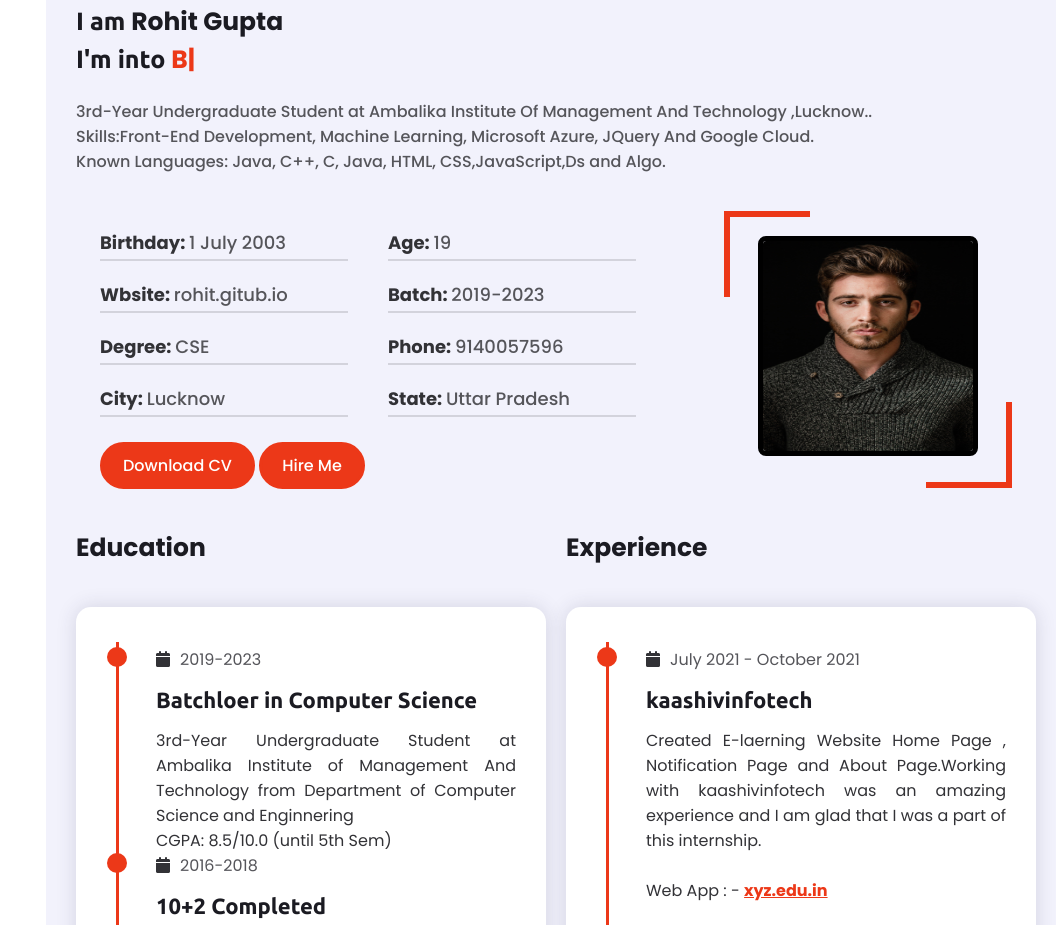
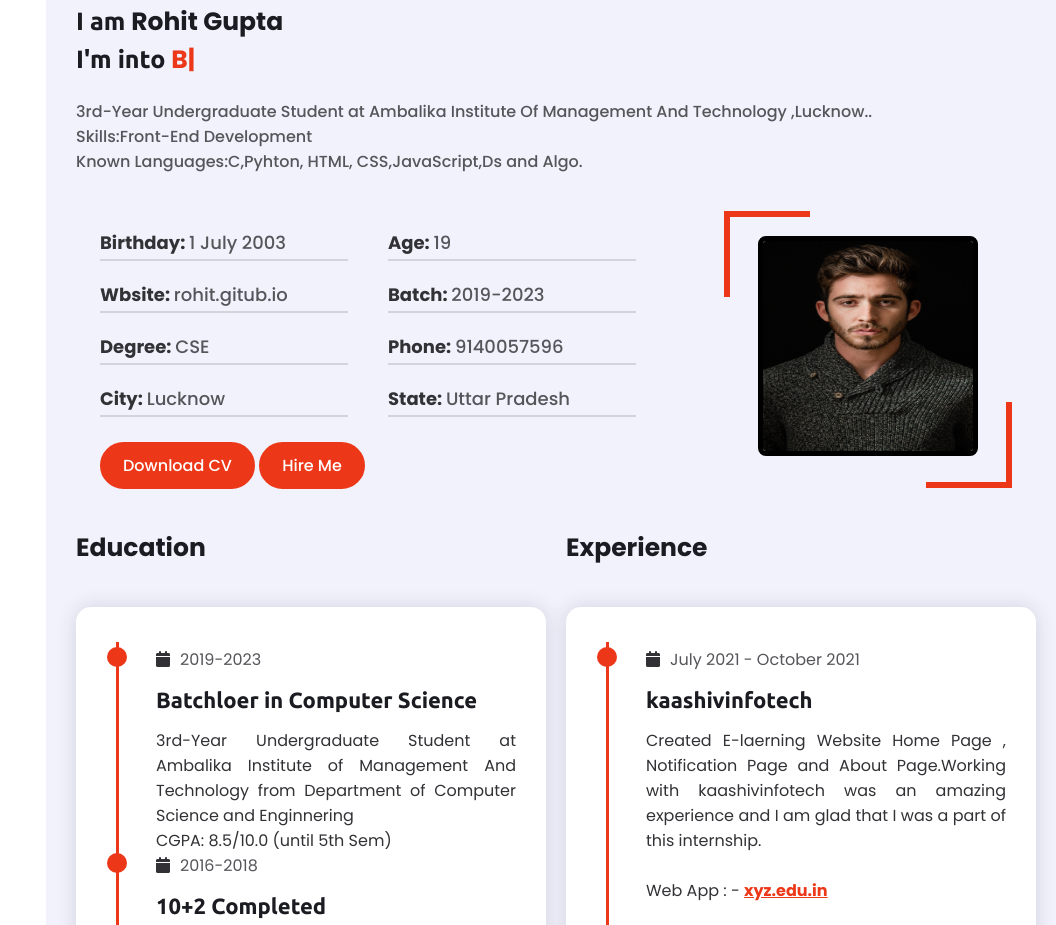
Before and after one commit to rohitgupta9/myportfolio.github.io, a plain HTML site: page index.html in a window 1280 px wide. Shown: the part 957-1882 px from the top of the page, without its empty margins (224-1280 px from the left). Drawn offline with Linux system fonts and the light colour scheme; a web font is replaced by a local one.

Commit message:
Update index.html

```diff
--- a/index.html
+++ b/index.html
@@ -129,8 +129,8 @@
                   3rd-Year Undergraduate Student at Ambalika Institute Of Management And Technology ,Lucknow.. <span>
 
                   <br>
-                  Skills:Front-End Development, Machine Learning, Microsoft Azure, JQuery And Google Cloud.
-                  <br>Known Languages: Java, C++, C, Java, HTML, CSS,JavaScript,Ds and Algo.
+                  Skills:Front-End Development
+                  <br>Known Languages:C,Pyhton, HTML, CSS,JavaScript,Ds and Algo.
                   </span>
                 </p>
               </div>
```
